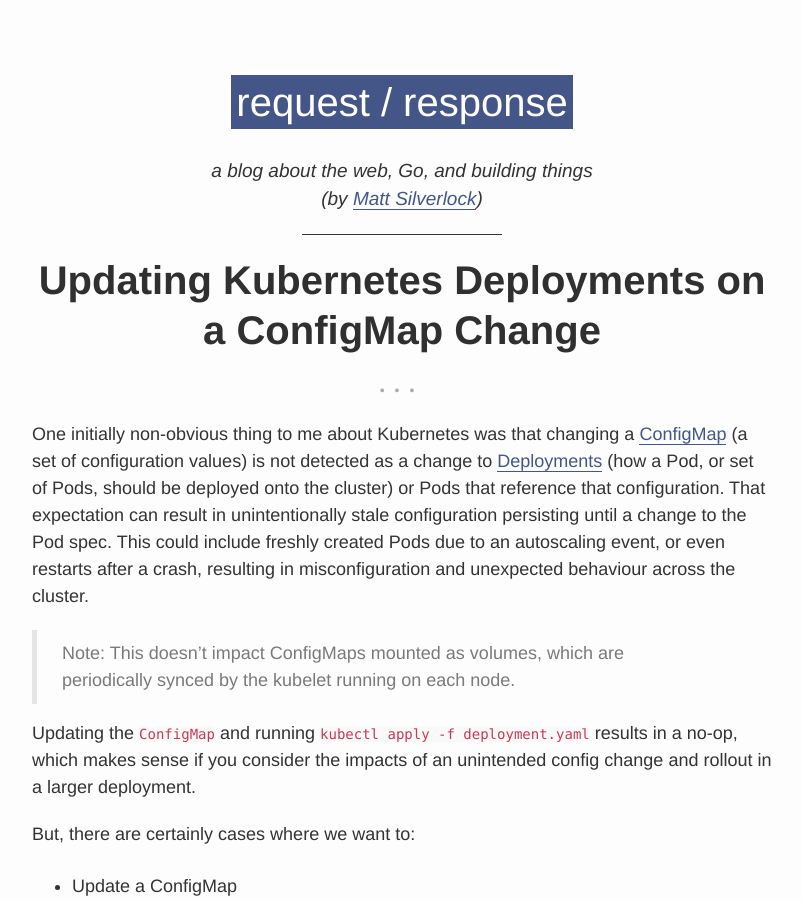
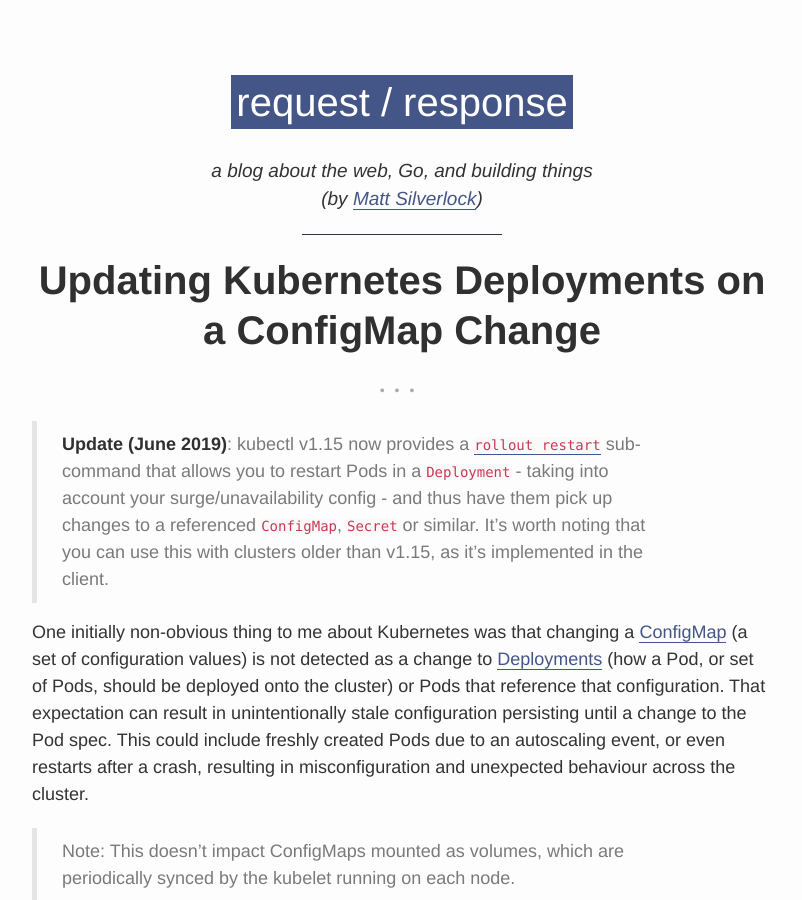
Before and after one commit to elithrar/elithrar.github.io, a Jekyll site: the page built from _posts/2019-01-12-kubernetes-deployments-configmap-change.md, in a window 1280 px wide and 900 px high. Shown: the whole window, without its empty margins (238-1040 px from the left). Built offline with Jekyll 4.4.1, drawn with Linux system fonts in a browser that asks for light colours.

Commit message:
Add note re: kubectl rollout restart

```diff
--- a/_posts/2019-01-12-kubernetes-deployments-configmap-change.md
+++ b/_posts/2019-01-12-kubernetes-deployments-configmap-change.md
@@ -3,6 +3,8 @@ layout: post
 title: Updating Kubernetes Deployments on a ConfigMap Change
 categories: kubernetes, tools, k8s
 ---
+
+> **Update (June 2019)**: kubectl v1.15 now provides a [`rollout restart`](https://github.com/kubernetes/kubernetes/blob/master/CHANGELOG-1.15.md#cli-improvements) sub-command that allows you to restart Pods in a `Deployment` - taking into account your surge/unavailability config - and thus have them pick up changes to a referenced `ConfigMap`, `Secret` or similar. It's worth noting that you can use this with clusters older than v1.15, as it's implemented in the client.
 
 One initially non-obvious thing to me about Kubernetes was that changing a [ConfigMap](https://kubernetes.io/docs/tasks/configure-pod-container/configure-pod-configmap/) (a set of configuration values) is not detected as a change to [Deployments](https://kubernetes.io/docs/concepts/workloads/controllers/deployment/) (how a Pod, or set of Pods, should be deployed onto the cluster) or Pods that reference that configuration. That expectation can result in unintentionally stale configuration persisting until a change to the Pod spec. This could include freshly created Pods due to an autoscaling event, or even restarts after a crash, resulting in misconfiguration and unexpected behaviour across the cluster.
 
```
